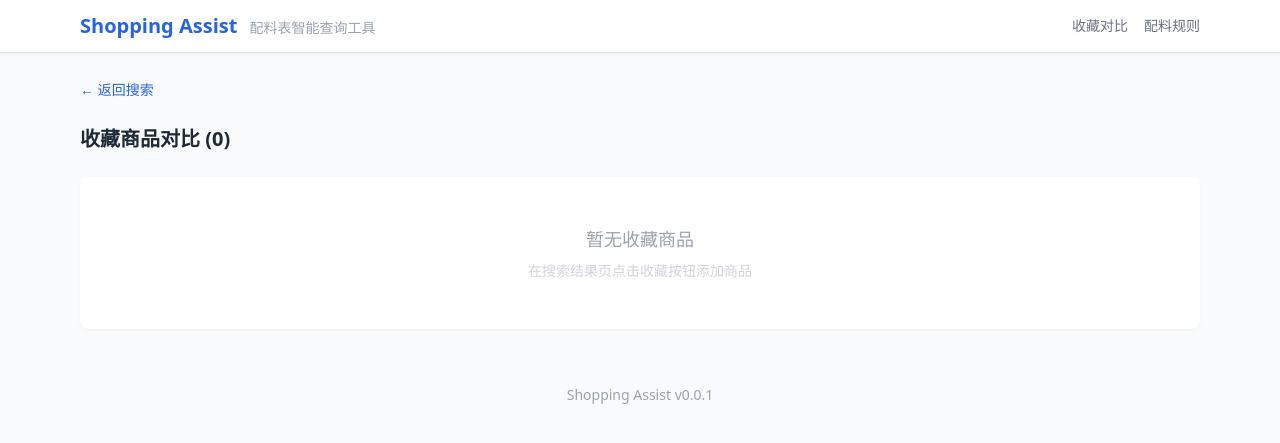
After one commit to ryanlxb/Shopping-assist, a FastAPI app: template src/templates/favorites.html in a window 1280 px wide. The commit adds this page. Shown: the top 443 px of the page. Run offline with FastAPI, Linux system fonts and the light colour scheme; the template is opened without the code that fills it, so the values that code supplies are empty; some libraries are stand-ins or nearby versions.

Commit message:
feat(favorites): add product favorites and comparison view
STORY-009: Favorites and comparison:
- New Favorite model (product_id unique, note, created_at)
- POST /favorites/{id} to add, POST /favorites/{id}/delete to remove
- GET /favorites comparison page with grid layout, ingredient scores
- Favorite button on result cards, nav link in header
- 59 tests all passing, zero regression

Co-Authored-By: XIAOBLU-Assist <noreply@xiaoblu.dev>

```diff
--- a/src/app.py
+++ b/src/app.py
@@ -11,7 +11,7 @@ from sqlalchemy.orm import Session, selectinload
 
 from src.config import settings
 from src.database import get_engine, get_session_factory, init_db
-from src.models import Ingredient, IngredientRule, Product, SearchTask
+from src.models import Favorite, Ingredient, IngredientRule, Product, SearchTask
 from src.ocr.service import OCRService
 from src.scraper.platform import get_scraper
 import src.scraper.jd  # noqa: F401 — register JD platform
@@ -284,3 +284,61 @@ async def delete_ingredient_rule(rule_id: int):
             session.commit()
 
     return RedirectResponse("/ingredients/rules", status_code=303)
+
+
+# --- Favorites ---
+
+@app.post("/favorites/{product_id}")
+async def add_favorite(product_id: int):
+    """Add a product to favorites."""
+    with SessionFactory() as session:
+        existing = session.query(Favorite).filter_by(product_id=product_id).first()
+        if not existing:
+            session.add(Favorite(product_id=product_id))
+            session.commit()
+    return RedirectResponse("/favorites", status_code=303)
+
+
+@app.post("/favorites/{product_id}/delete")
+async def remove_favorite(product_id: int):
+    """Remove a product from favorites."""
+    with SessionFactory() as session:
+        fav = session.query(Favorite).filter_by(product_id=product_id).first()
+        if fav:
+            session.delete(fav)
+            session.commit()
+    return RedirectResponse("/favorites", status_code=303)
+
+
+@app.get("/favorites", response_class=HTMLResponse)
+async def favorites_page(request: Request):
+    """Display favorite products for comparison."""
+    with SessionFactory() as session:
+        favorites = (
+            session.query(Favorite)
+            .options(selectinload(Favorite.product).selectinload(Product.ingredients))
+            .order_by(Favorite.created_at.desc())
+            .all()
+        )
+
+        rules = _load_rules(session)
+        items = []
+        for fav in favorites:
+            product = fav.product
+            ingredient_names = [i.name for i in product.ingredients if i.name != "[未识别]"]
+            classified = [_classify_ingredient(name, rules) for name in ingredient_names]
+            whitelist_count = sum(1 for c in classified if c["category"] == "whitelist")
+            blacklist_count = sum(1 for c in classified if c["category"] == "blacklist")
+
+            items.append({
+                "favorite": fav,
+                "product": product,
+                "classified_ingredients": classified,
+                "ingredient_score": whitelist_count - blacklist_count,
+            })
+
+        return templates.TemplateResponse(
+            request,
+            "favorites.html",
+            {"items": items},
+        )
--- a/src/templates/base.html
+++ b/src/templates/base.html
@@ -16,7 +16,10 @@
                 <a href="/" class="text-xl font-bold text-blue-600">Shopping Assist</a>
                 <span class="text-gray-400 ml-2 text-sm">配料表智能查询工具</span>
             </div>
-            <a href="/ingredients/rules" class="text-sm text-gray-500 hover:text-blue-600">配料规则</a>
+            <div class="flex gap-4">
+                <a href="/favorites" class="text-sm text-gray-500 hover:text-blue-600">收藏对比</a>
+                <a href="/ingredients/rules" class="text-sm text-gray-500 hover:text-blue-600">配料规则</a>
+            </div>
         </div>
     </nav>
     <main class="max-w-6xl mx-auto px-4 py-6">
--- /dev/null
+++ b/src/templates/favorites.html
@@ -0,0 +1,72 @@
+{% extends "base.html" %}
+
+{% block title %}收藏对比{% endblock %}
+
+{% block content %}
+<div class="mb-6">
+    <a href="/" class="text-blue-600 hover:underline text-sm">&larr; 返回搜索</a>
+</div>
+
+<h1 class="text-xl font-bold text-gray-800 mb-6">收藏商品对比 ({{ items|length }})</h1>
+
+{% if items %}
+<div class="grid grid-cols-1 md:grid-cols-2 lg:grid-cols-3 gap-4">
+    {% for item in items %}
+    <div class="bg-white rounded-lg shadow-sm p-5 relative">
+        <!-- Remove button -->
+        <form action="/favorites/{{ item.product.id }}/delete" method="post" class="absolute top-2 right-2">
+            <button type="submit" class="text-gray-300 hover:text-red-500 text-lg" title="取消收藏">&times;</button>
+        </form>
+
+        <!-- Platform badge -->
+        {% if item.product.platform == 'jd' %}
+        <span class="inline-block text-xs px-1.5 py-0.5 rounded bg-red-100 text-red-700 font-medium mb-2">京东</span>
+        {% elif item.product.platform == 'tb' %}
+        <span class="inline-block text-xs px-1.5 py-0.5 rounded bg-orange-100 text-orange-700 font-medium mb-2">天猫</span>
+        {% endif %}
+
+        <!-- Product info -->
+        <a href="{{ item.product.product_url }}" target="_blank" rel="noopener"
+           class="text-blue-600 hover:underline font-medium text-sm leading-tight line-clamp-2 block mb-2">
+            {{ item.product.name }}
+        </a>
+
+        {% if item.product.price %}
+        <p class="text-red-600 font-bold text-xl mb-1">¥{{ "%.2f"|format(item.product.price) }}</p>
+        {% endif %}
+
+        {% if item.product.shop_name %}
+        <p class="text-xs text-gray-400 mb-3">{{ item.product.shop_name }}</p>
+        {% endif %}
+
+        <!-- Score -->
+        <div class="flex items-center gap-2 mb-2">
+            <span class="text-xs text-gray-500">配料评分:</span>
+            <span class="font-bold {% if item.ingredient_score > 0 %}text-green-600{% elif item.ingredient_score < 0 %}text-red-600{% else %}text-gray-500{% endif %}">
+                {{ item.ingredient_score }}
+            </span>
+        </div>
+
+        <!-- Ingredients -->
+        <div class="border-t pt-2">
+            <div class="flex flex-wrap gap-1">
+                {% for ci in item.classified_ingredients %}
+                <span class="inline-block text-xs px-1.5 py-0.5 rounded
+                    {% if ci.category == 'blacklist' %}bg-red-100 text-red-700
+                    {% elif ci.category == 'whitelist' %}bg-green-100 text-green-700
+                    {% elif ci.category == 'warning' %}bg-yellow-100 text-yellow-700
+                    {% else %}bg-gray-100 text-gray-600{% endif %}
+                " {% if ci.kb_desc %}title="{{ ci.kb_desc }}"{% endif %}>{{ ci.name }}</span>
+                {% endfor %}
+            </div>
+        </div>
+    </div>
+    {% endfor %}
+</div>
+{% else %}
+<div class="bg-white rounded-lg shadow-sm p-12 text-center">
+    <p class="text-gray-400 text-lg mb-2">暂无收藏商品</p>
+    <p class="text-gray-300 text-sm">在搜索结果页点击收藏按钮添加商品</p>
+</div>
+{% endif %}
+{% endblock %}
```
Also changed, not shown: src/models.py (+13 -0 lines), src/templates/results.html (+11 -4 lines).
